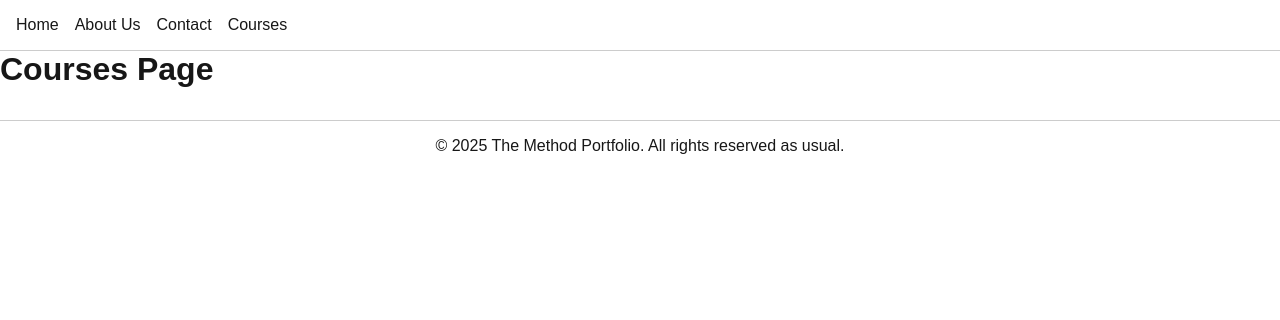
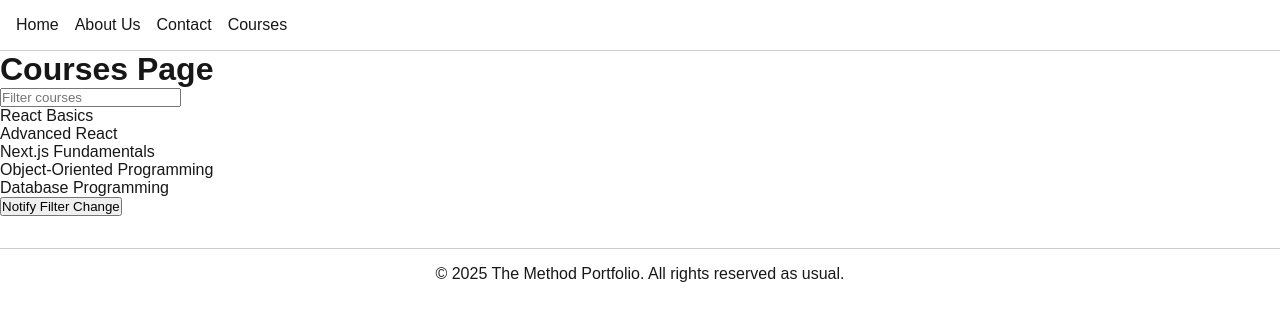
Before and after one commit to OwenImudiaSectionD/GroupprojectApp, a Next.js app in the folder themethod/: page /courses in a window 1280 px wide. Shown: the top 320 px of the page. Built offline with nearby package versions, Linux system fonts and the light colour scheme.

Commit message:
State Management
Finished State Management.

```diff
--- a/themethod/package.json
+++ b/themethod/package.json
@@ -9,8 +9,8 @@
     "lint": "next lint"
   },
   "dependencies": {
+    "next": "^15.3.0",
     "react": "^19.0.0",
-    "react-dom": "^19.0.0",
-    "next": "15.3.0"
+    "react-dom": "^19.0.0"
   }
 }
--- a/themethod/src/pages/_app.js
+++ b/themethod/src/pages/_app.js
@@ -16,6 +16,5 @@
       <Component {...pageProps} />
       <Footer />
     </>
-
   );
 }
--- a/themethod/src/pages/courses.js
+++ b/themethod/src/pages/courses.js
@@ -1,7 +1,40 @@
+import React, { useState } from 'react';
+
 export default function CoursesPage() {
-  return(
-    <>
-       <h1>Courses Page</h1>
-    </>
-  )
-  }
+  const [filter, setFilter] = useState('');
+  const [notification, setNotification] = useState('');
+
+  const courses = [
+    { id: 1, title: "React Basics" },
+    { id: 2, title: "Advanced React" },
+    { id: 3, title: "Next.js Fundamentals"},
+    { id: 4, title: "Object-Oriented Programming"},
+    { id: 5, title: "Database Programming"}
+  ];
+
+  const filteredCourses = courses.filter(course =>
+    course.title.toLowerCase().includes(filter.toLowerCase())
+  );
+
+  return (
+    <div className="container">
+      <h1>Courses Page</h1>
+      {notification && <p style={{ color: 'blue' }}>{notification}</p>}
+      <input
+        type="text"
+        placeholder="Filter courses"
+        value={filter}
+        onChange={(e) => setFilter(e.target.value)}
+      />
+      <ul>
+        {filteredCourses.map(course => (
+          <li key={course.id}>{course.title}</li>
+        ))}
+      </ul>
+      {/* Using a local notification handler instead of updateNotification prop */}
+      <button onClick={() => setNotification("Courses filtered!")}>
+        Notify Filter Change
+      </button>
+    </div>
+  );
+}
```
Also changed, not shown: themethod/src/pages/contact.js (+56 -7 lines), themethod/src/pages/index.js (+17 -5 lines), themethod/jsconfig.json (line endings or trailing spaces), 1 other file (tests, documents, lock files or other folders).
